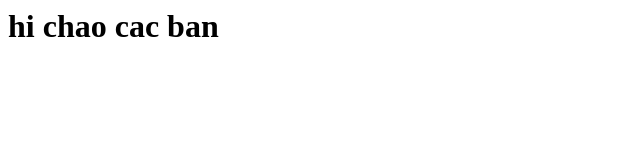
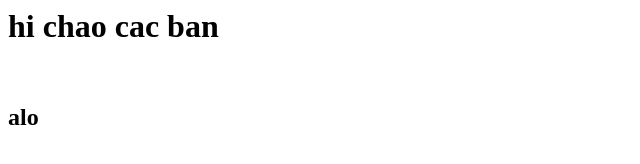
Before and after one commit to Khang0810/Demo-Upload-Git, a plain HTML site: page index.html in a window 1280 px wide. Shown: the full height of the page, 0-640 px from the left. Drawn offline with Linux system fonts and the light colour scheme.

Commit message:
Update index.html
chỉnh nào

```diff
--- a/index.html
+++ b/index.html
@@ -1 +1,3 @@
 <h1>hi chao cac ban</h1>
+<br>
+<h2>alo</h2>
```
